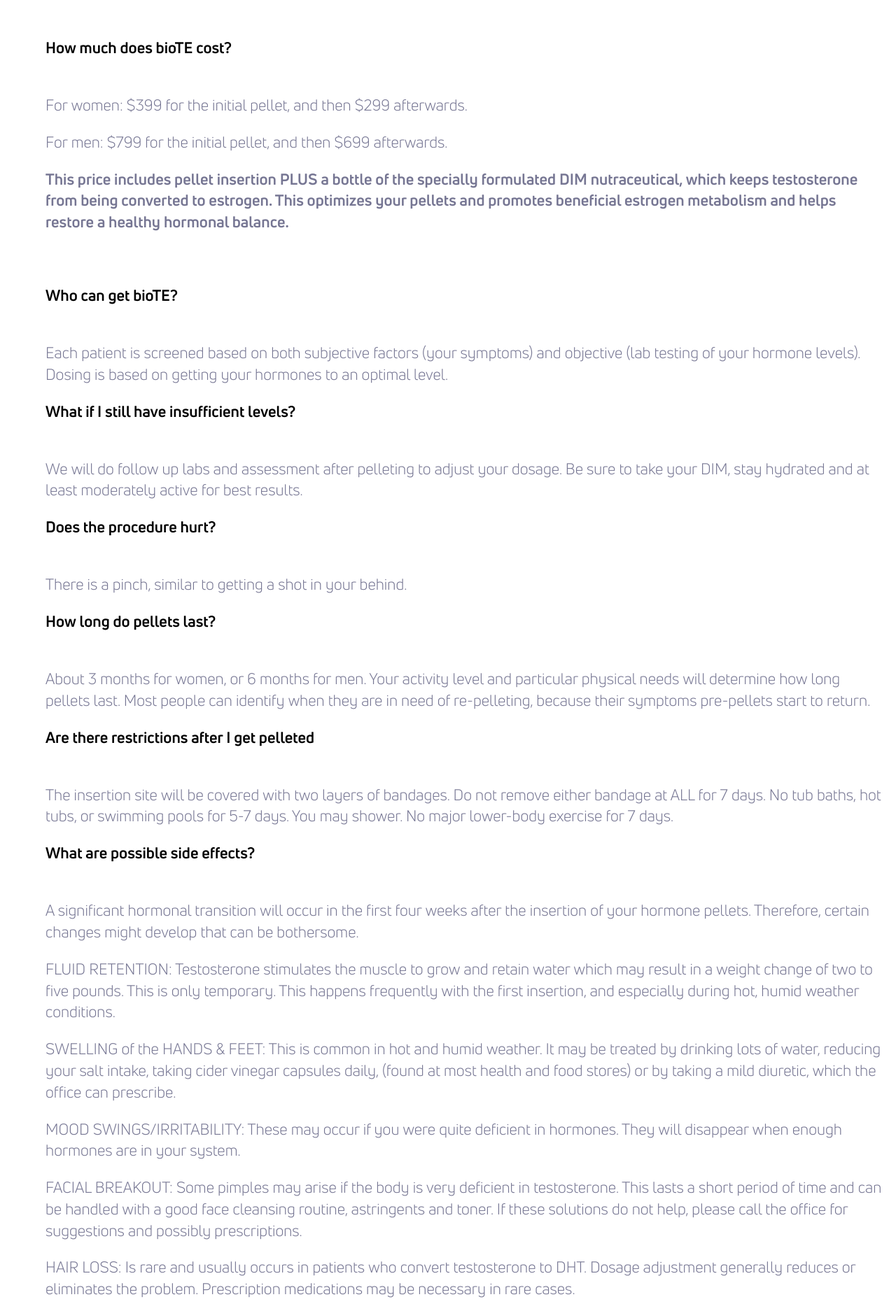
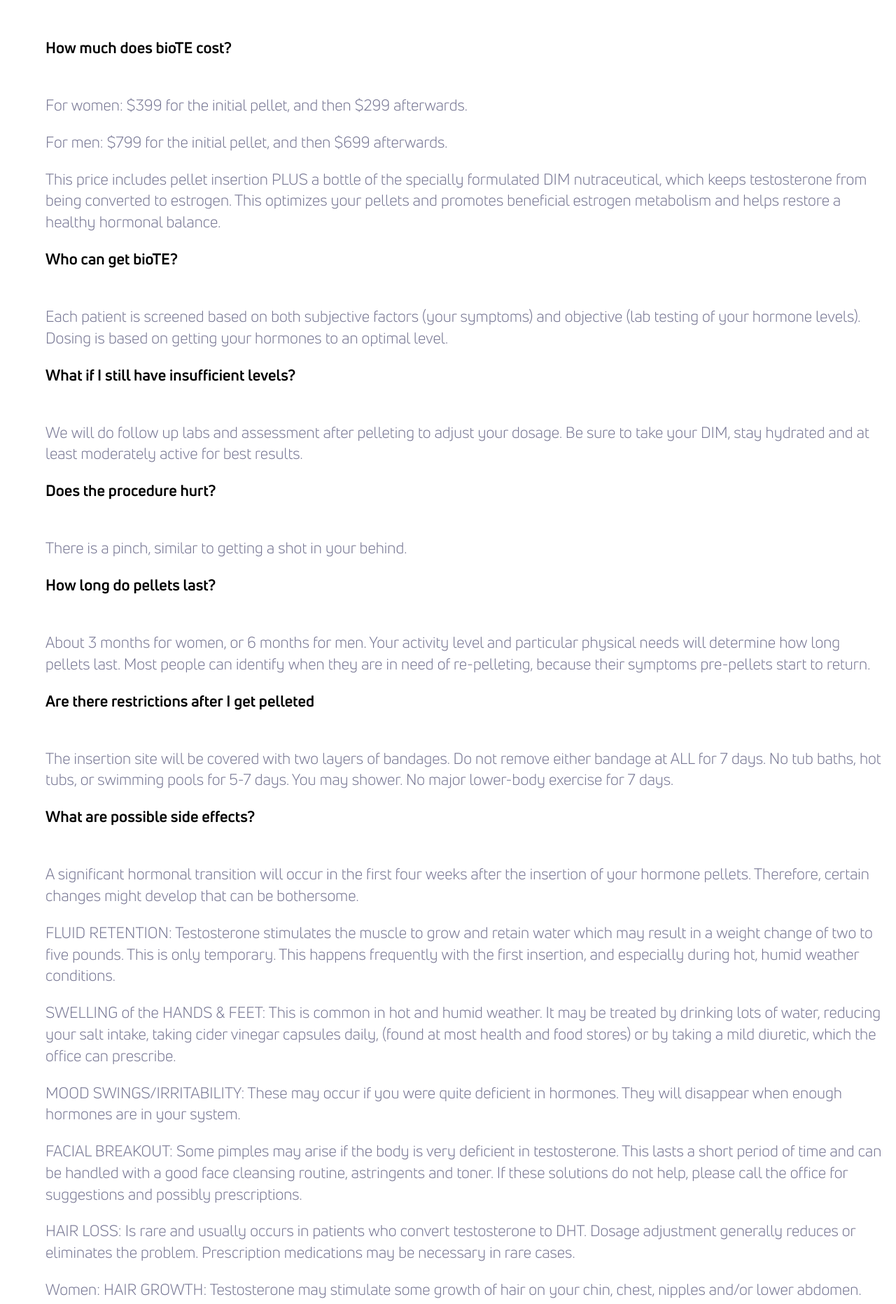
Before and after one commit to theneverwoods/gerstenberg.clinic, a Jekyll site: the page built from services/hormonetherapy.html, in a window 1280 px wide. Shown: the part 3267-5131 px from the top of the page at 70% size. Built offline with Jekyll 4.4.1, drawn with Linux system fonts in a browser that asks for light colours.

Commit message:
Update hormonetherapy.html

```diff
--- a/services/hormonetherapy.html
+++ b/services/hormonetherapy.html
@@ -133,7 +133,7 @@ redirect_from: /biote
 <div class="row" style="padding-bottom: 60px">
 	<div class="two-thirds bottom">
         <h2 style="margin-top: 30px">Frequently Asked Questions:</h2>
-		<h3 class="bottom">How much does bioTE cost?<h3>
+        <h3 class="bottom">How much does bioTE cost?</h3>
 		<p>For women: $399 for the initial pellet, and then $299 afterwards.</p>
             <p>For men: $799 for the initial pellet, and then $699 afterwards.</p>
             <p>This price includes pellet insertion PLUS a bottle of the specially formulated DIM nutraceutical, which keeps testosterone from being converted to estrogen. This optimizes your pellets and promotes beneficial estrogen metabolism and helps restore a healthy hormonal balance.</p>
@@ -158,7 +158,7 @@ redirect_from: /biote
             <p>HAIR LOSS: Is rare and usually occurs in patients who convert testosterone to DHT. Dosage adjustment generally reduces or eliminates the problem. Prescription medications may be necessary in rare cases.</p>
             <p>Women: HAIR GROWTH: Testosterone may stimulate some growth of hair on your chin, chest, nipples and/or lower abdomen. This tends to be hereditary. You may also have to shave your legs and arms more often. Dosage adjustment generally reduces or eliminates the problem.</p>
             <p>Women: UTERINE SPOTTING/BLEEDING: This may occur in the first few months after an insertion, especially if you have been prescribed progesterone and are not taking properly: i.e. missing doses, or not taking a high enough dose. Please notify the office if this occurs. Bleeding is not necessarily an indication of a significant uterine problem. More than likely, the uterus may be releasing tissue that needs to be eliminated. This tissue may have already been present in your uterus prior to getting pellets and is being released in response to the increase in hormones.</p>
-	</div>
+            </div>
 </div>
 
 {% include schedule-consultation.html %}
```
